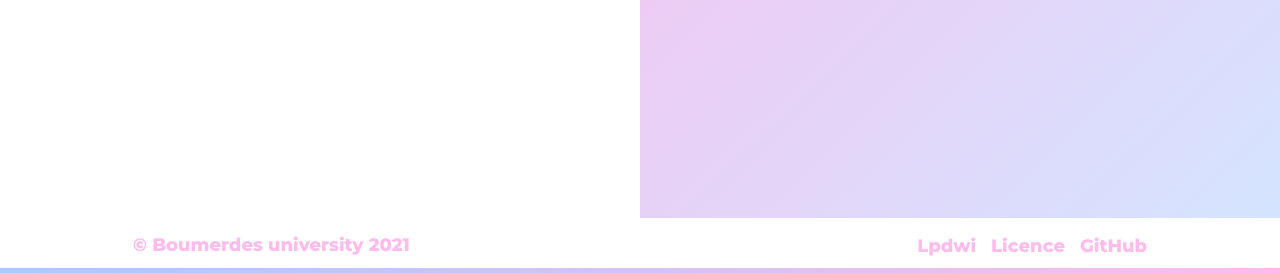
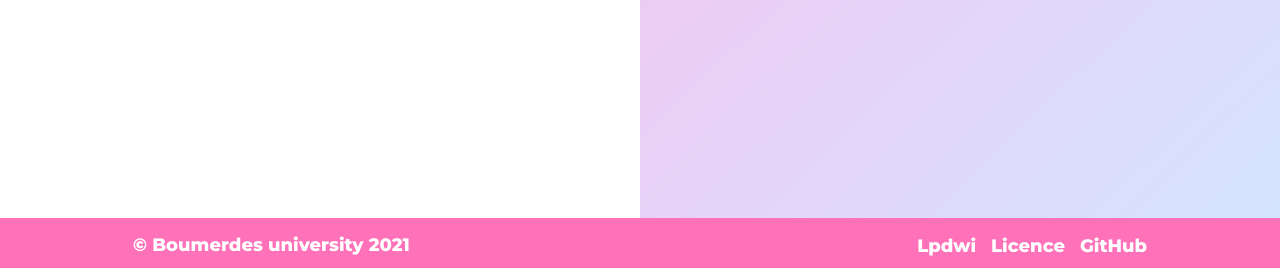
Before and after one commit to rouanis5/lpdwi_sass, a plain HTML site: page index.html in a window 1280 px wide. Shown: the part 2776-3049 px from the top of the page. Drawn offline with Linux system fonts and the light colour scheme.

Commit message:
footer color
white to pink

```diff
--- a/scss/helpers/_variables.scss
+++ b/scss/helpers/_variables.scss
@@ -9,7 +9,6 @@ html {
 body {
 	font-family: 'Lato', sans-serif;
 }
-$primaryColor: #ffbbec;
 :root {
 	--cardfont: var(--fontsize2);
 	--footerfont: var(--fontsize2);
@@ -29,6 +28,7 @@ $fs5: var(--fontsize5);
 $fs6: var(--fontsize6);
 $transitionTime: 0.7s ease-in-out;
 $colorbarH: 5px;
+$primaryColor: #ffbbec;
 
 $titleColor1: #ff72b9;
 $titleColor2: #fff;
--- a/scss/layout/_footer.scss
+++ b/scss/layout/_footer.scss
@@ -2,18 +2,19 @@ footer {
 	@extend %parent;
 	font-size: var(--footerfont);
 	font-weight: 800;
+	background: $titleColor1;
 	.container {
 		@extend %flex;
 		justify-content: space-between;
 		align-items: center;
 		height: 50px + $colorbarH;
-		color: $primaryColor;
+		color:$titleColor2;
 	}
 	h5 {
 		font: normal normal 800 var(--footerfont)/19px Montserrat;
 	}
 	a {
-		color: $primaryColor;
+		color:$titleColor2;
 		margin-left: 15px;
 		font: normal normal 800 var(--footerfont)/13px Montserrat;
 		&:hover{
@@ -21,13 +22,12 @@ footer {
 		}
 	}
 	&::after {
-		content: "";
+		content:"";
 		width: 100%;
 		height: $colorbarH;
 		position: absolute;
 		bottom: 0;
-		@extend %mygradient0;
-
+		background: $titleColor2;
 	}
 	ul li{
 		list-style: none;
```
Also changed, not shown: css/style.css, 1 other file.
